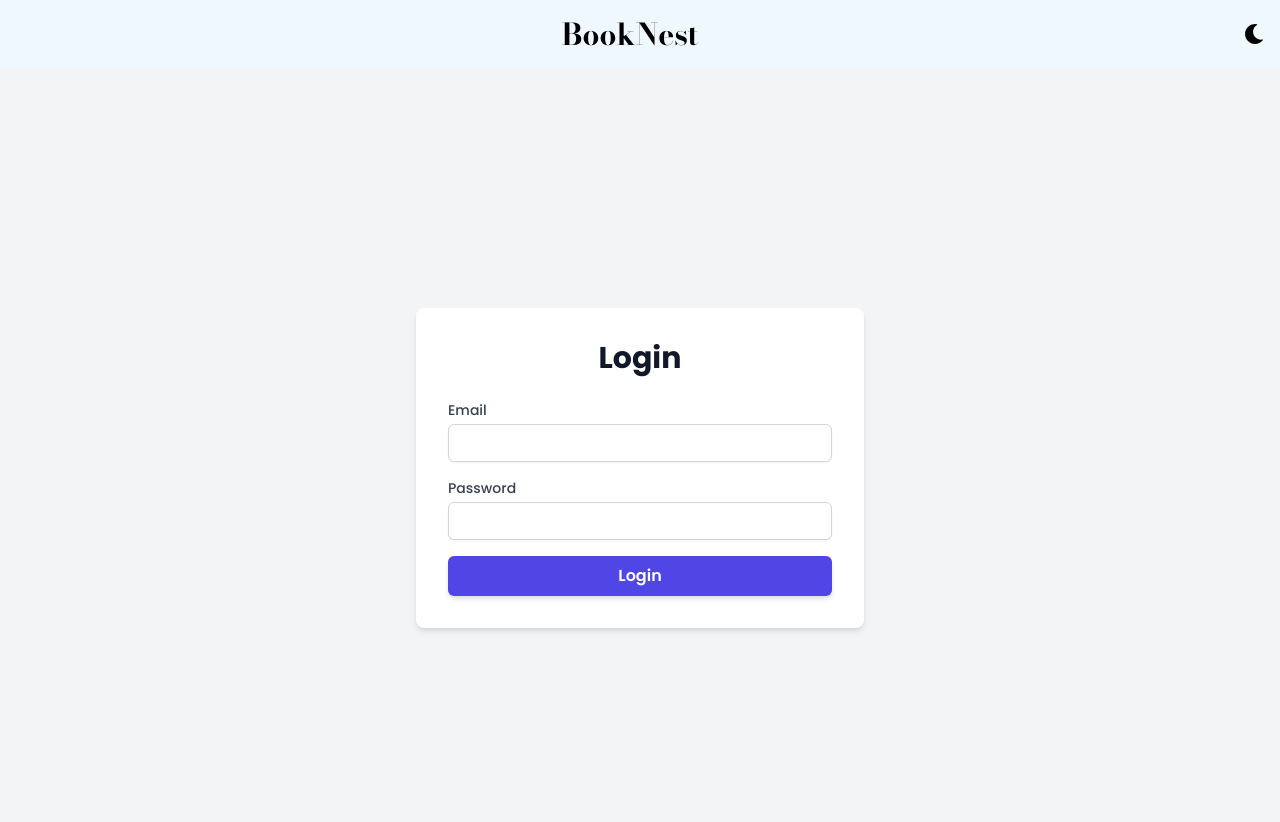
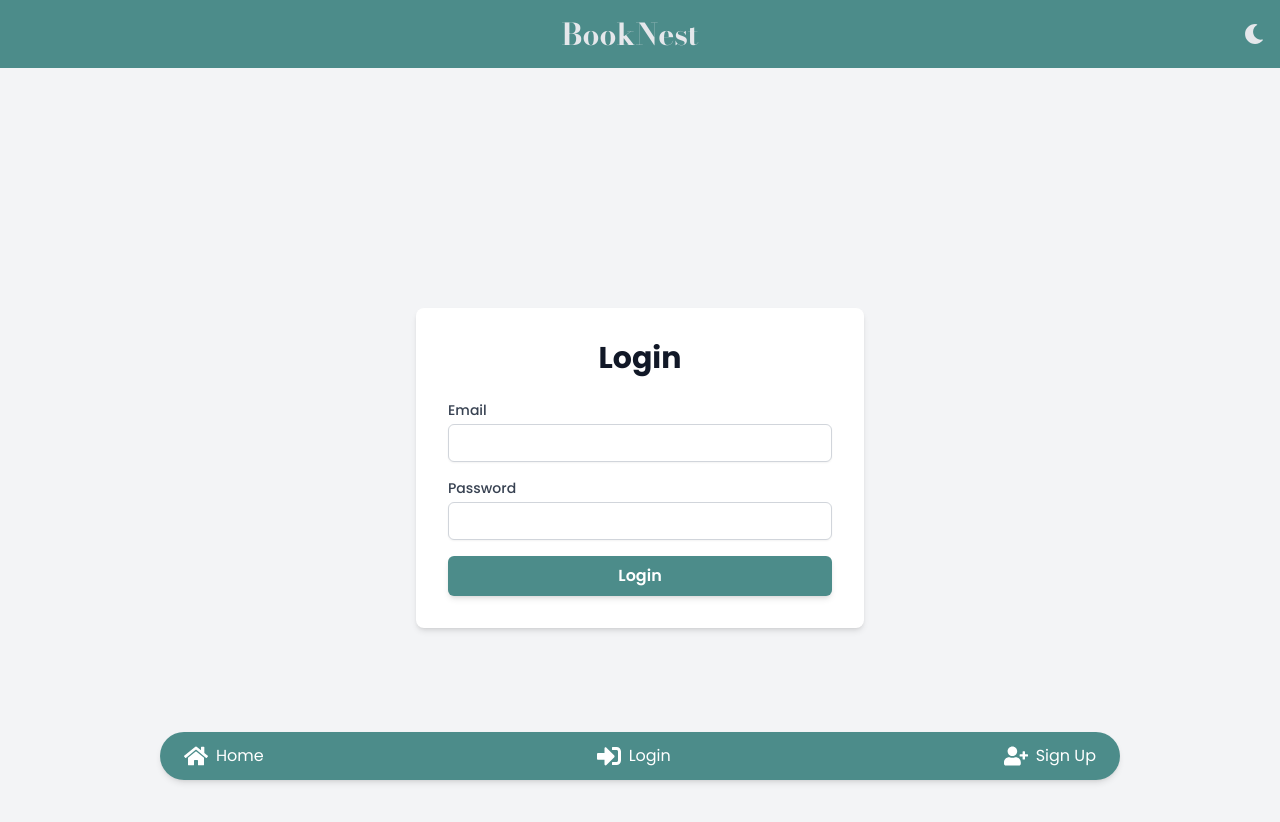
Before and after one commit to Ssar921/booknest, a React (Vite) app: page /login in a window 1280 px wide. Shown: the top 822 px of the page. Built offline with nearby package versions, Linux system fonts and the light colour scheme; no server answers.

Commit message:
UI changes, color changes

```diff
--- a/src/App.tsx
+++ b/src/App.tsx
@@ -4,7 +4,6 @@ import { ToggleProvider } from "./context/ToggleContext";
 import HomePage from "./pages/HomePage";
 import MainLayout from "./layouts/MainLayout";
 import NotFoundPage from "./pages/NotFoundPage";
-import BookPage from "./pages/BookPage";
 import AuthPage from "./pages/AuthPage";
 import CategoryPage from "./pages/CategoryPage";
 import UserProfilePage from "./pages/UserProfilePage";
--- a/src/components/ButtonCarousel.tsx
+++ b/src/components/ButtonCarousel.tsx
@@ -45,7 +45,8 @@ const ButtonCarousel: React.FC<ChildComponentProps> = ({ setBookCategory }) => {
 
 	return (
 		<>
-			<div className="carousel-container mt-8 w-[90%] mx-auto">
+			<div className="carousel-container pt-8 w-full mx-auto bg-themeColor">
+				<div className="w-[85%] sm:w-[90%] mx-auto">
 					<Slider {...settings}>
 						{categoryConfig.map((category, index) => {
 							const isActive =
@@ -61,11 +62,11 @@ const ButtonCarousel: React.FC<ChildComponentProps> = ({ setBookCategory }) => {
 										py-2 w-full my-1
 										transition-all
 										focus:outline-none
-										${isToggled ? "text-white" : "text-gray-800"}
+										text-white
 										${
 											isActive
-												? "border-b-2 border-blue-500" // Add bottom border for active state
-												: "hover:border-b-2 hover:border-gray-500"
+												? "border-b-2 border-gray-300" // Add bottom border for active state
+												: "hover:border-b-2 border-white"
 										}
 									  `}
 									>
@@ -75,6 +76,7 @@ const ButtonCarousel: React.FC<ChildComponentProps> = ({ setBookCategory }) => {
 							);
 						})}
 					</Slider>
+				</div>
 			</div>
 		</>
 	);
--- a/src/components/Footer.tsx
+++ b/src/components/Footer.tsx
@@ -12,13 +12,12 @@ const Footer = () => {
 	const { user, logout } = useAuth(); // Access user and logout from AuthContext
 
 	return (
-		<div
-			className={`fixed bottom-0 sm:bottom-5 w-full sm:rounded-md md:w-9/12 mx-auto flex justify-between items-center p-3 transition-all ${
-				user ? "bg-themeColor" : "bg-blue-500"
-			} shadow-md md:left-1/2 md:-translate-x-1/2`}
-		>
+		<div className="fixed bottom-0 sm:bottom-5 w-full sm:rounded-full md:w-9/12 mx-auto flex justify-between items-center px-6 p-3 transition-all duration-300 bg-themeColor shadow-md md:left-1/2 md:-translate-x-1/2 text-white">
 			{/* Home Icon */}
-			<Link to="/home" className="flex items-center space-x-2">
+			<Link
+				to="/"
+				className="flex items-center space-x-2 hover:text-secondary-dark transition-all duration-300"
+			>
 				<FaHome size={24} />
 				<span className="hidden md:block">Home</span>
 			</Link>
@@ -44,7 +43,10 @@ const Footer = () => {
 			) : (
 				<>
 					{/* Login Icon */}
-					<Link to="/login" className="flex items-center space-x-2">
+					<Link
+						to="/login"
+						className="flex items-center space-x-2 hover:text-secondary-dark transition-all duration-300"
+					>
 						<FaSignInAlt size={24} />
 						<span className="hidden md:block">Login</span>
 					</Link>
@@ -52,7 +54,7 @@ const Footer = () => {
 					{/* Sign Up Icon */}
 					<Link
 						to="/register"
-						className="flex items-center space-x-2"
+						className="flex items-center space-x-2 hover:text-secondary-dark transition-all duration-300"
 					>
 						<FaUserPlus size={24} />
 						<span className="hidden md:block">Sign Up</span>
--- a/src/components/Login.tsx
+++ b/src/components/Login.tsx
@@ -57,7 +57,7 @@ const Login: React.FC = () => {
 						value={email}
 						onChange={(e) => setEmail(e.target.value)}
 						required
-						className="mt-1 block w-full px-3 py-2 border border-gray-300 rounded-md shadow-sm focus:outline-none focus:ring-indigo-500 focus:border-indigo-500 sm:text-sm"
+						className="mt-1 block w-full px-3 py-2 border border-gray-300 rounded-md shadow-sm focus:outline-none focus:ring-themeColor focus:border-themeColor sm:text-sm"
 					/>
 				</div>
 
@@ -75,7 +75,7 @@ const Login: React.FC = () => {
 						value={password}
 						onChange={(e) => setPassword(e.target.value)}
 						required
-						className="mt-1 block w-full px-3 py-2 border border-gray-300 rounded-md shadow-sm focus:outline-none focus:ring-indigo-500 focus:border-indigo-500 sm:text-sm"
+						className="mt-1 block w-full px-3 py-2 border border-gray-300 rounded-md shadow-sm focus:outline-none focus:ring-themeColor focus:border-themeColor sm:text-sm"
 					/>
 				</div>
 
@@ -86,7 +86,7 @@ const Login: React.FC = () => {
 				<button
 					type="submit"
 					disabled={loading}
-					className="w-full py-2 px-4 bg-indigo-600 text-white font-semibold rounded-md shadow-md focus:outline-none focus:ring-2 focus:ring-indigo-500 focus:ring-opacity-50 disabled:opacity-50 hover:bg-indigo-700 transition-colors duration-300"
+					className="w-full py-2 px-4 bg-themeColor text-white font-semibold rounded-md shadow-md focus:outline-none focus:ring-2 focus:ring-themeColor focus:ring-opacity-50 disabled:opacity-50 hover:bg-secondary-dark transition-colors duration-300"
 				>
 					{loading ? "Logging in..." : "Login"}
 				</button>
--- a/src/components/NavBar.tsx
+++ b/src/components/NavBar.tsx
@@ -1,6 +1,5 @@
 import { FaSun, FaMoon } from "react-icons/fa";
 import { useToggleContext } from "../context/ToggleContext";
-import { useState } from "react";
 
 const Navbar: React.FC = () => {
 	const { isToggled, setIsToggled } = useToggleContext();
@@ -10,11 +9,7 @@ const Navbar: React.FC = () => {
 
 	return (
 		<nav
-			className={`flex items-center justify-between p-4 shadow-lg transition-all ${
-				isToggled
-					? "bg-background-dark text-text-dark"
-					: "bg-background-light text-text-light"
-			}`}
+			className={`flex items-center justify-between p-4 shadow-lg transition-all bg-themeColor text-gray-200`}
 		>
 			<div className="flex-1 flex justify-center">
 				<h1 className={`text-3xl font-bold transition-all font-serif`}>
--- a/src/hooks/useFetchBooks.ts
+++ b/src/hooks/useFetchBooks.ts
@@ -14,7 +14,7 @@ const useFetchBooks = (query: string) => {
 		setError(null);
 		try {
 			const response = await fetch(
-				`https://www.googleapis.com/books/v1/volumes?q=${query}&orderBy=relevance&fields=items(id,volumeInfo(title,authors,imageLinks/thumbnail,publishedDate),searchInfo)`
+				`https://www.googleapis.com/books/v1/volumes?q=${query}&orderBy=relevance&langRestrict=en&fields=items(id,volumeInfo(title,authors,imageLinks/thumbnail,publishedDate),searchInfo)`
 			);
 
 			if (!response.ok) {
--- a/src/layouts/MainLayout.tsx
+++ b/src/layouts/MainLayout.tsx
@@ -2,11 +2,13 @@ import { Outlet } from "react-router-dom";
 import Navbar from "../components/NavBar";
 import { ToastContainer } from "react-toastify";
 import "react-toastify/dist/ReactToastify.css";
+import Footer from "../components/Footer";
 
 const MainLayout: React.FC = () => {
 	return (
 		<div className="min-h-screen flex-col items-center justify-center">
 			<Navbar />
+			<Footer />
 			<Outlet />
 			<ToastContainer />
 		</div>
--- a/src/pages/AuthPage.tsx
+++ b/src/pages/AuthPage.tsx
@@ -78,7 +78,7 @@ const AuthPage: React.FC<AuthPageProps> = ({ mode }) => {
 							value={email}
 							onChange={(e) => setEmail(e.target.value)}
 							required
-							className="mt-1 block w-full px-3 py-2 border border-gray-300 rounded-md shadow-sm focus:outline-none focus:ring-indigo-500 focus:border-indigo-500 sm:text-sm"
+							className="mt-1 block w-full px-3 py-2 border border-gray-300 rounded-md shadow-sm focus:outline-none focus:ring-themeColor focus:border-themeColor sm:text-sm"
 						/>
 					</div>
 
@@ -96,7 +96,7 @@ const AuthPage: React.FC<AuthPageProps> = ({ mode }) => {
 							value={password}
 							onChange={(e) => setPassword(e.target.value)}
 							required
-							className="mt-1 block w-full px-3 py-2 border border-gray-300 rounded-md shadow-sm focus:outline-none focus:ring-indigo-500 focus:border-indigo-500 sm:text-sm"
+							className="mt-1 block w-full px-3 py-2 border border-gray-300 rounded-md shadow-sm focus:outline-none focus:ring-themeColor focus:border-themeColor sm:text-sm"
 						/>
 					</div>
 
@@ -118,7 +118,7 @@ const AuthPage: React.FC<AuthPageProps> = ({ mode }) => {
 										setUsername(e.target.value)
 									}
 									required
-									className="mt-1 block w-full px-3 py-2 border border-gray-300 rounded-md shadow-sm focus:outline-none focus:ring-indigo-500 focus:border-indigo-500 sm:text-sm"
+									className="mt-1 block w-full px-3 py-2 border border-gray-300 rounded-md shadow-sm focus:outline-none focus:ring-themeColor focus:border-themeColor sm:text-sm"
 								/>
 							</div>
 
@@ -137,7 +137,7 @@ const AuthPage: React.FC<AuthPageProps> = ({ mode }) => {
 										setFirstname(e.target.value)
 									}
 									required
-									className="mt-1 block w-full px-3 py-2 border border-gray-300 rounded-md shadow-sm focus:outline-none focus:ring-indigo-500 focus:border-indigo-500 sm:text-sm"
+									className="mt-1 block w-full px-3 py-2 border border-gray-300 rounded-md shadow-sm focus:outline-none focus:ring-themeColor focus:border-themeColor sm:text-sm"
 								/>
 							</div>
 
@@ -156,7 +156,7 @@ const AuthPage: React.FC<AuthPageProps> = ({ mode }) => {
 										setLastname(e.target.value)
 									}
 									required
-									className="mt-1 block w-full px-3 py-2 border border-gray-300 rounded-md shadow-sm focus:outline-none focus:ring-indigo-500 focus:border-indigo-500 sm:text-sm"
+									className="mt-1 block w-full px-3 py-2 border border-gray-300 rounded-md shadow-sm focus:outline-none focus:ring-themeColor focus:border-themeColor sm:text-sm"
 								/>
 							</div>
 						</>
@@ -171,7 +171,7 @@ const AuthPage: React.FC<AuthPageProps> = ({ mode }) => {
 					<button
 						type="submit"
 						disabled={loading}
-						className="w-full py-2 px-4 bg-indigo-600 text-white font-semibold rounded-md shadow-md focus:outline-none focus:ring-2 focus:ring-indigo-500 focus:ring-opacity-50 disabled:opacity-50 hover:bg-indigo-700 transition-colors duration-300"
+						className="w-full py-2 px-4 bg-themeColor text-white font-semibold rounded-md shadow-md focus:outline-none focus:ring-2 focus:ring-themeColor focus:ring-opacity-50 disabled:opacity-50 hover:bg-secondary-dark transition-colors duration-300"
 					>
 						{loading
 							? mode === "login"
--- a/src/pages/HomePage.tsx
+++ b/src/pages/HomePage.tsx
@@ -4,7 +4,6 @@ import CategoryCarousel from "../components/CategoryCarousel";
 import { categoryConfig, Category } from "../utils/categories";
 import ButtonCarousel from "../components/ButtonCarousel";
 import { useState } from "react";
-import Footer from "../components/Footer";
 
 const HomePage: React.FC = () => {
 	const { isToggled } = useToggleContext();
@@ -29,7 +28,6 @@ const HomePage: React.FC = () => {
 				query={bookCategory.query}
 				categoryLink={`/category/${bookCategory.query}`}
 			/>
-			<Footer />
 		</div>
 	);
 };
```
Also changed, not shown: src/components/SearchBar.tsx (+14 -9 lines). Lines whose indentation alone changed are shown as unchanged.
